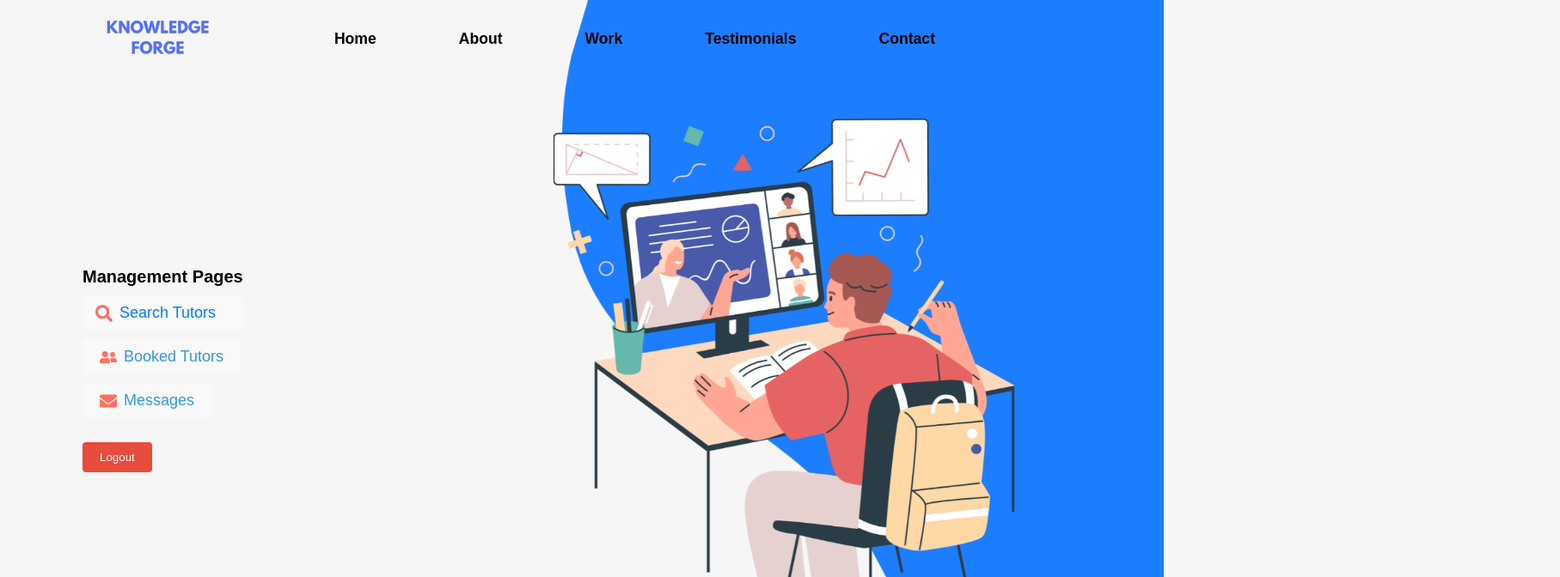
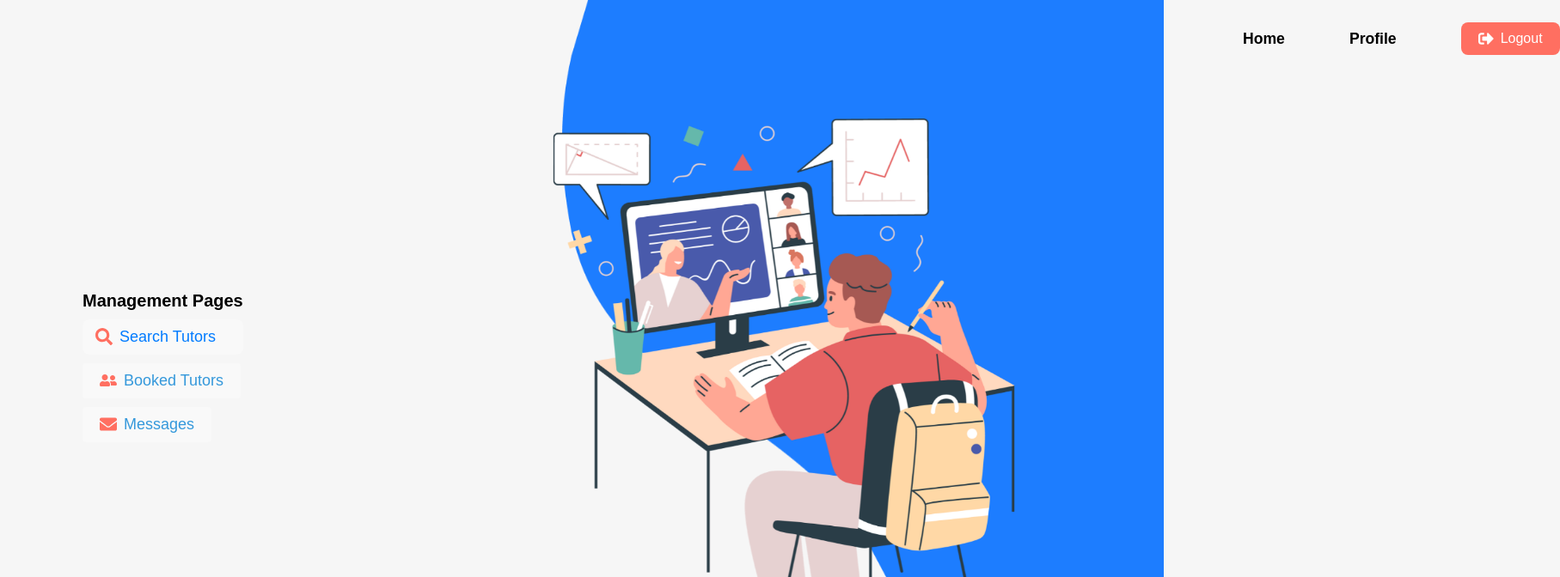
Before and after one commit to ciddysed/KnowledgeForge_Repository, a React (Create React App) app: page /studentHome in a window 1280 px wide. Shown: the top 672 px of the page at 86% size, 1815 px wide, since content can reach past the window. Built offline with nearby package versions, Linux system fonts and the light colour scheme; sample sign-in values are in the browser's storage.

Commit message:
Nav Updated

```diff
--- a/src/App.css
+++ b/src/App.css
@@ -28,6 +28,26 @@ nav {
   align-items: center;
   justify-content: space-between;
   min-height: 90px;
+}
+.navbarStudent-links-container {
+  display: flex; /* Ensures it behaves like navbar-links-container */
+  justify-content: center; /* Center the links horizontally */
+  align-items: center; /* Vertically align items */
+  margin-left: 1350px;
+  text-decoration: none;
+  color: black;
+  font-size: 1.1rem;
+  font-weight: 600;
+}
+.navbarStudent-links-container a {
+  margin-right: 75px; /* Same spacing as navbar links */
+  text-decoration: none;
+  color: black;
+  font-size: 1.1rem;
+  font-weight: 600;
+}
+.navbarStudent-links-container a:hover {
+  color: #00008b; /* Optionally add hover effect */
 }
 .navbar-menu-container {
   display: none;
--- a/src/App.jsx
+++ b/src/App.jsx
@@ -1,4 +1,4 @@
-import { Route, Routes } from "react-router-dom";
+import { Route, Routes, useLocation } from "react-router-dom";
 import "./App.css";
 import CourseManagement from "./Components/CourseManagement";
 import About from "./Components/Navigation/About";
@@ -11,6 +11,8 @@ import LoginPage from "./Components/LoginPage";
 import ModuleManagement from "./Components/ModuleManagement";
 import Home from "./Components/Navigation/Home";
 import Navbar from "./Components/Navigation/Navbar";
+import NavbarStudent from "./Components/NavbarStudent";
+import NavbarTutor from "./Components/NavbarTutor";
 import Testimonial from "./Components/Navigation/Testimonial";
 import QuizManagement from "./Components/QuizManagement";
 import BookedTutors from "./Components/Student/BookedTutors";
@@ -32,9 +34,37 @@ import Work from "./Components/Work";
 
 
 function App() {
+  const location = useLocation();
+
+  // Conditional Navbar rendering
+  const getNavbar = () => {
+    if (location.pathname === "/"
+      || location.pathname === "/LoginPage"
+      || location.pathname === "/loginStudent"
+      || location.pathname === "/loginTutor"
+      || location.pathname === "/registerStudent"
+      || location.pathname === "/RegisterTutor"
+      || location.pathname === "/about"
+      || location.pathname === "/work"
+      || location.pathname === "/testimonial"
+      || location.pathname === "/contact") {
+      return <Navbar />; // Navbar only for Home.jsx
+    }
+    if (location.pathname === "/studentHome"
+      || location.pathname === "/Search") {
+      return <NavbarStudent />; // NavbarStudent for Home1 and Students
+    }
+    if (location.pathname === "/tutorHome"
+      || location.pathname === "/tutorCourse"
+      || location.pathname === "/tutorTopic") {
+      return <NavbarTutor />; // NavbarTutor for Home2
+    }
+    return null; // No Navbar for other components
+  };
+
   return (
     <div className="App">
-      <Navbar />
+      {getNavbar()}
       <Routes>
         <Route path="/LoginPage" element={<LoginPage />} />
         <Route path="/" element={<Home />} />
--- a/src/Components/LoginPage.jsx
+++ b/src/Components/LoginPage.jsx
@@ -8,7 +8,7 @@ const LoginPage = () => {
         <div className="login-page">
             <h2>Are you a Student or Tutor?</h2>
             <button onClick={() => navigate('/loginStudent')} className="login-button">Login as Student</button>
-            <button onClick={() => navigate('/LoginTutor')} className="login-button">Login as Tutor</button>
+            <button onClick={() => navigate('/loginTutor')} className="login-button">Login as Tutor</button>
         </div>
     );
 };
--- /dev/null
+++ b/src/Components/NavbarStudent.jsx
@@ -0,0 +1,76 @@
+/* eslint-disable jsx-a11y/anchor-is-valid */
+import React, { useState } from "react";
+import { Link, useNavigate } from 'react-router-dom'; // useNavigate for navigation
+import Logo from "../Assets/logo.png";
+import { FaSignOutAlt } from "react-icons/fa";
+import Box from "@mui/material/Box";
+import Drawer from "@mui/material/Drawer";
+import List from "@mui/material/List";
+import Divider from "@mui/material/Divider";
+import ListItem from "@mui/material/ListItem";
+import ListItemButton from "@mui/material/ListItemButton";
+import ListItemIcon from "@mui/material/ListItemIcon";
+import ListItemText from "@mui/material/ListItemText";
+import HomeIcon from "@mui/icons-material/Home";
+import InfoIcon from "@mui/icons-material/Info";
+import CommentRoundedIcon from "@mui/icons-material/CommentRounded";
+import PhoneRoundedIcon from "@mui/icons-material/PhoneRounded";
+
+const NavbarStudent = () => {
+  const [openMenu, setOpenMenu] = useState(false);
+  const navigate = useNavigate(); // Hook for navigation
+
+  const menuOptions = [
+    { text: "Home", icon: <HomeIcon /> },
+    { text: "About", icon: <InfoIcon /> },
+    { text: "Testimonials", icon: <CommentRoundedIcon /> },
+    { text: "Contact", icon: <PhoneRoundedIcon /> },
+  ];
+
+  const handleLogout = () => {
+    // Clear user data from localStorage
+    localStorage.removeItem('loggedInUser');
+    // Navigate back to the Home1 page after logout
+    navigate('/loginStudent');
+  };
+
+  return (
+    <nav>
+      <div className="nav-logo-container">
+        <Link to="/home1">
+          <img src={Logo} alt="KnowledgeForge Logo" />
+        </Link>
+      </div>
+      <div className="navbarStudent-links-container">
+        <Link to="/studentHome">Home</Link>
+        <Link to="#">Profile</Link>
+      </div>
+      <button onClick={handleLogout} className="logout-button creative-btn">
+            <FaSignOutAlt className="logout-icon" /> {/* Logout icon */}
+            Logout
+      </button>
+      <Drawer open={openMenu} onClose={() => setOpenMenu(false)} anchor="right">
+        <Box
+          sx={{ width: 250 }}
+          role="presentation"
+          onClick={() => setOpenMenu(false)}
+          onKeyDown={() => setOpenMenu(false)}
+        >
+          <List>
+            {menuOptions.map((item) => (
+              <ListItem key={item.text} disablePadding>
+                <ListItemButton>
+                  <ListItemIcon>{item.icon}</ListItemIcon>
+                  <ListItemText primary={item.text} />
+                </ListItemButton>
+              </ListItem>
+            ))}
+          </List>
+          <Divider />
+        </Box>
+      </Drawer>
+    </nav>
+  );
+};
+
+export default NavbarStudent;
--- /dev/null
+++ b/src/Components/NavbarTutor.jsx
@@ -0,0 +1,76 @@
+/* eslint-disable jsx-a11y/anchor-is-valid */
+import React, { useState } from "react";
+import { Link, useNavigate } from 'react-router-dom'; // useNavigate for navigation
+import Logo from "../Assets/logo.png";
+import { FaSignOutAlt } from "react-icons/fa";
+import Box from "@mui/material/Box";
+import Drawer from "@mui/material/Drawer";
+import List from "@mui/material/List";
+import Divider from "@mui/material/Divider";
+import ListItem from "@mui/material/ListItem";
+import ListItemButton from "@mui/material/ListItemButton";
+import ListItemIcon from "@mui/material/ListItemIcon";
+import ListItemText from "@mui/material/ListItemText";
+import HomeIcon from "@mui/icons-material/Home";
+import InfoIcon from "@mui/icons-material/Info";
+import CommentRoundedIcon from "@mui/icons-material/CommentRounded";
+import PhoneRoundedIcon from "@mui/icons-material/PhoneRounded";
+
+const NavbarStudent = () => {
+  const [openMenu, setOpenMenu] = useState(false);
+  const navigate = useNavigate(); // Hook for navigation
+
+  const menuOptions = [
+    { text: "Home", icon: <HomeIcon /> },
+    { text: "About", icon: <InfoIcon /> },
+    { text: "Testimonials", icon: <CommentRoundedIcon /> },
+    { text: "Contact", icon: <PhoneRoundedIcon /> },
+  ];
+
+  const handleLogout = () => {
+    // Clear user data from localStorage
+    localStorage.removeItem('loggedInUser');
+    // Navigate back to the Home1 page after logout
+    navigate('/loginTutor');
+  };
+
+  return (
+    <nav>
+      <div className="nav-logo-container">
+        <Link to="/tutorHome">
+          <img src={Logo} alt="KnowledgeForge Logo" />
+        </Link>
+      </div>
+      <div className="navbarStudent-links-container">
+        <Link to="/tutorHome">Home</Link>
+        <Link to="#">Profile</Link>
+      </div>
+      <button onClick={handleLogout} className="logout-button creative-btn">
+            <FaSignOutAlt className="logout-icon" /> {/* Logout icon */}
+            Logout
+      </button>
+      <Drawer open={openMenu} onClose={() => setOpenMenu(false)} anchor="right">
+        <Box
+          sx={{ width: 250 }}
+          role="presentation"
+          onClick={() => setOpenMenu(false)}
+          onKeyDown={() => setOpenMenu(false)}
+        >
+          <List>
+            {menuOptions.map((item) => (
+              <ListItem key={item.text} disablePadding>
+                <ListItemButton>
+                  <ListItemIcon>{item.icon}</ListItemIcon>
+                  <ListItemText primary={item.text} />
+                </ListItemButton>
+              </ListItem>
+            ))}
+          </List>
+          <Divider />
+        </Box>
+      </Drawer>
+    </nav>
+  );
+};
+
+export default NavbarStudent;
--- a/src/Components/Student/StudentHome.jsx
+++ b/src/Components/Student/StudentHome.jsx
@@ -102,21 +102,6 @@ const StudentHome = () => {
               Messages
             </button>
           </div>
-          <div style={{ marginTop: '20px' }}>
-            <button
-              onClick={handleLogout}
-              style={{
-                padding: '10px 20px',
-                backgroundColor: '#e74c3c',
-                color: 'white',
-                border: 'none',
-                borderRadius: '4px',
-                cursor: 'pointer',
-              }}
-            >
-              Logout
-            </button>
-          </div>
         </div>
         <div className="home-image-section">
           <img src={homeBannerImage} alt="" />
```
Also changed, not shown: 2 other files (tests, documents, lock files or other folders).
